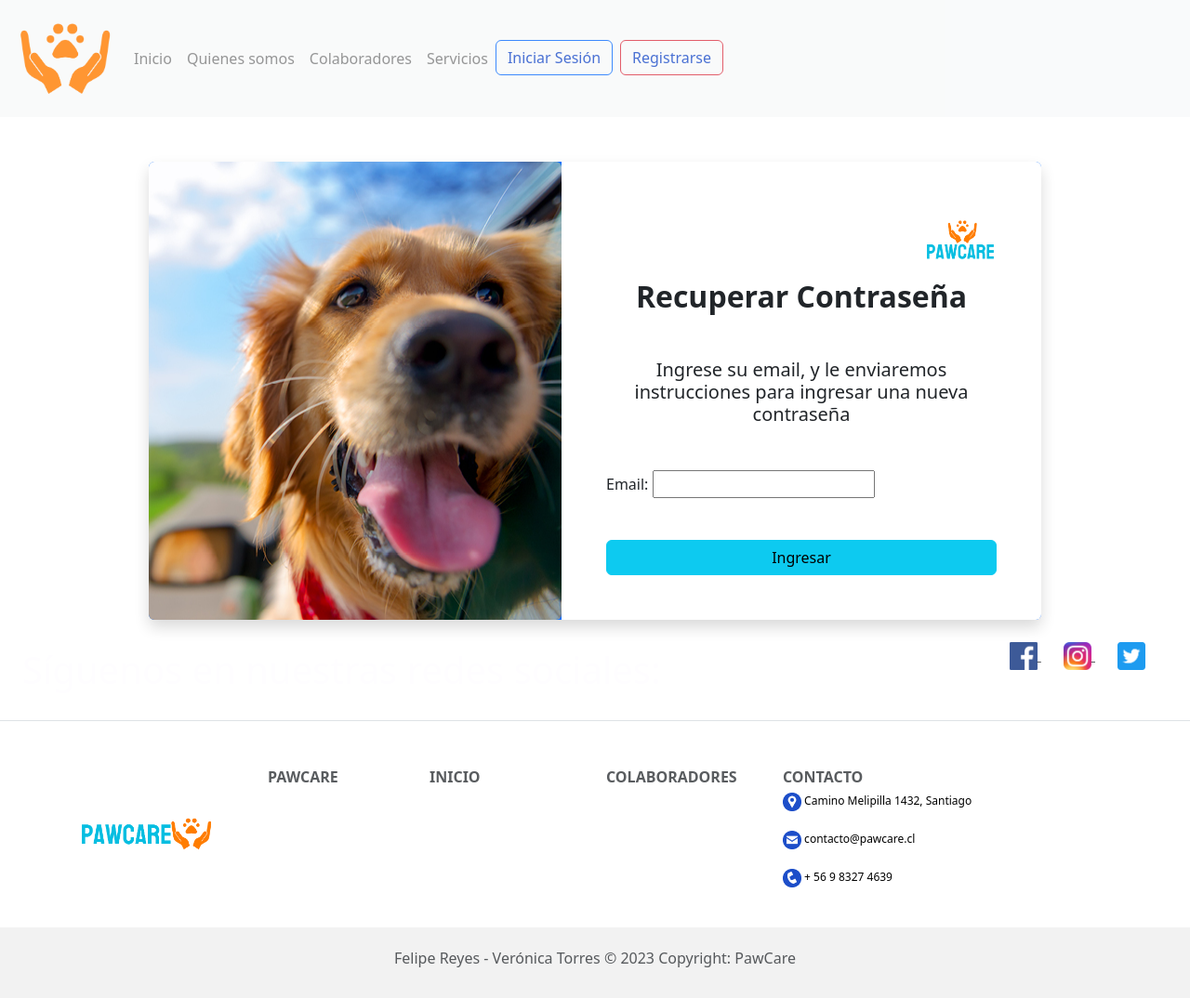
After one commit to VeroTorresFontalba/PawCare_2, a Django app: page /password_reset/ in a window 1280 px wide. The commit adds this page. Shown: the whole page at 93% size. Run offline with Django 4.2, Linux system fonts and the light colour scheme; some libraries are stand-ins or nearby versions.

Commit message:
Reestablecer contraseña
falta arreglar el llamado de las urls, problemas superuser y forms

```diff
--- a/PawCare-1/PawCare/urls.py
+++ b/PawCare-1/PawCare/urls.py
@@ -18,7 +18,8 @@
 from django.urls import path ,re_path,include
 from applications.home.views import HomeView,ColaboradoresView,SomosView,ServicioView
 from applications.users.views import UserRegisterView
-from django.contrib.auth import views as auth_views
+from applications.users.urls import auth_views
+
 
 
 urlpatterns = [
@@ -32,9 +33,8 @@
     re_path('', include('applications.users.urls')),
 
     re_path('', include('applications.home.urls')),
-    path('reset_password/', auth_views.PasswordResetView.as_view(), name='password_reset'),
-    path('reset_password_send/', auth_views.PasswordResetDoneView.as_view(), name='password_reset_done'),
-    path('reset/<uidb64>/<token>', auth_views.PasswordResetConfirmView.as_view(), name='password_reset_confirm'),
-    path('reset_password_complete/', auth_views.PasswordResetCompleteView.as_view(), name='password_reset_complete'),
 
+    path('password_reset_confirm/<uidb64>/<token>/', auth_views.PasswordResetConfirmView.as_view(template_name='users/password_reset_confirm.html'), name='password_reset_confirm'),
+    path('password_reset_done/', auth_views.PasswordResetDoneView.as_view(template_name='users/password_reset_done.html'), name='password_reset_done'),
+    path('password_reset_complete/', auth_views.PasswordResetCompleteView.as_view(template_name='users/password_reset_complete.html'), name='password_reset_complete'),
 ]
--- a/PawCare-1/applications/users/urls.py
+++ b/PawCare-1/applications/users/urls.py
@@ -12,4 +12,5 @@
     path('registro/', views.UserRegisterView.as_view(),name='user_register'),
     path('login/', views.LoginUser.as_view(),name='user_login'),
     path('logout/', views.LogoutView.as_view(),name='user_logout'),
+    path('password_reset/', auth_views.PasswordResetView.as_view(template_name='users/password_reset.html'), name='password_reset'),
 ]
--- a/PawCare-1/templates/users/login.html
+++ b/PawCare-1/templates/users/login.html
@@ -57,6 +57,8 @@
                 <div class="d-grid">
                     <button type="submit" class="btn btn-info">Ingresar</button>
                 </div>
+                <br>
+                <a href="{% url 'users_app:password_reset' %}"> A olvidado su contraseña?</a>
 
                 <div class="mb-4"></div>
             </form>
--- /dev/null
+++ b/PawCare-1/templates/users/password_reset.html
@@ -0,0 +1,50 @@
+{% extends 'base.html' %}
+
+{% block content %}
+
+{% load static %}
+
+<link href="https://cdn.jsdelivr.net/npm/bootstrap@5.3.0-alpha3/dist/css/bootstrap.min.css" rel="stylesheet" integrity="sha384-KK94CHFLLe+nY2dmCWGMq91rCGa5gtU4mk92HdvYe+M/SXH301p5ILy+dN9+nJOZ" crossorigin="anonymous">
+<script src="https://cdn.jsdelivr.net/npm/bootstrap@5.3.0-alpha3/dist/js/bootstrap.bundle.min.js" integrity="sha384-ENjdO4Dr2bkBIFxQpeoTz1HIcje39Wm4jDKdf19U8gI4ddQ3GYNS7NTKfAdVQSZe" crossorigin="anonymous"></script>
+
+
+<style>
+    .bg{
+        background-image: url({% static 'img/fotoparaloginn.jpg' %});
+        background-position: center center;
+        width:100%;
+        alt:100%;
+        border-radius:5px;
+    }
+</style>
+
+<div class="container w-75 bg-primary mt-5 rounded shadow">
+    <div class="row align-item-stretch">
+        <div class="col bg d-none d-lg-block rounded">
+        </div>
+
+
+        <div class="col bg-white p-5 rounded-end">
+            <div class="text-end">
+                <img src="{% static 'img/logoup.png' %}" width="78" alt="" >
+            </div>
+            <h2 class="fw-bold text-center pt5 mb-5">Recuperar Contraseña</h2>
+            <h5 class="text-center pt5 mb-5">Ingrese su email, y le enviaremos instrucciones para ingresar una nueva contraseña</h5>
+            <form method="POST">
+                    {% csrf_token %}
+                    {{form.as_p}}
+
+                <div class="d-grid">
+                    <br>
+                    <button type="submit" class="btn btn-info">Ingresar</button>
+                </div>
+            </form>
+
+
+
+
+        </div>
+    </div>
+</div>
+
+{% endblock %}
```
Also changed, not shown: PawCare-1/templates/users/password_reset_complete.html (added, +16 -0 lines), PawCare-1/templates/users/password_reset_confirm.html (added, +14 -0 lines), PawCare-1/templates/users/password_reset_done.html (added, +15 -0 lines), PawCare-1/applications/users/migrations/0019_alter_user_categoria.py (added), PawCare-1/db.sqlite3.
